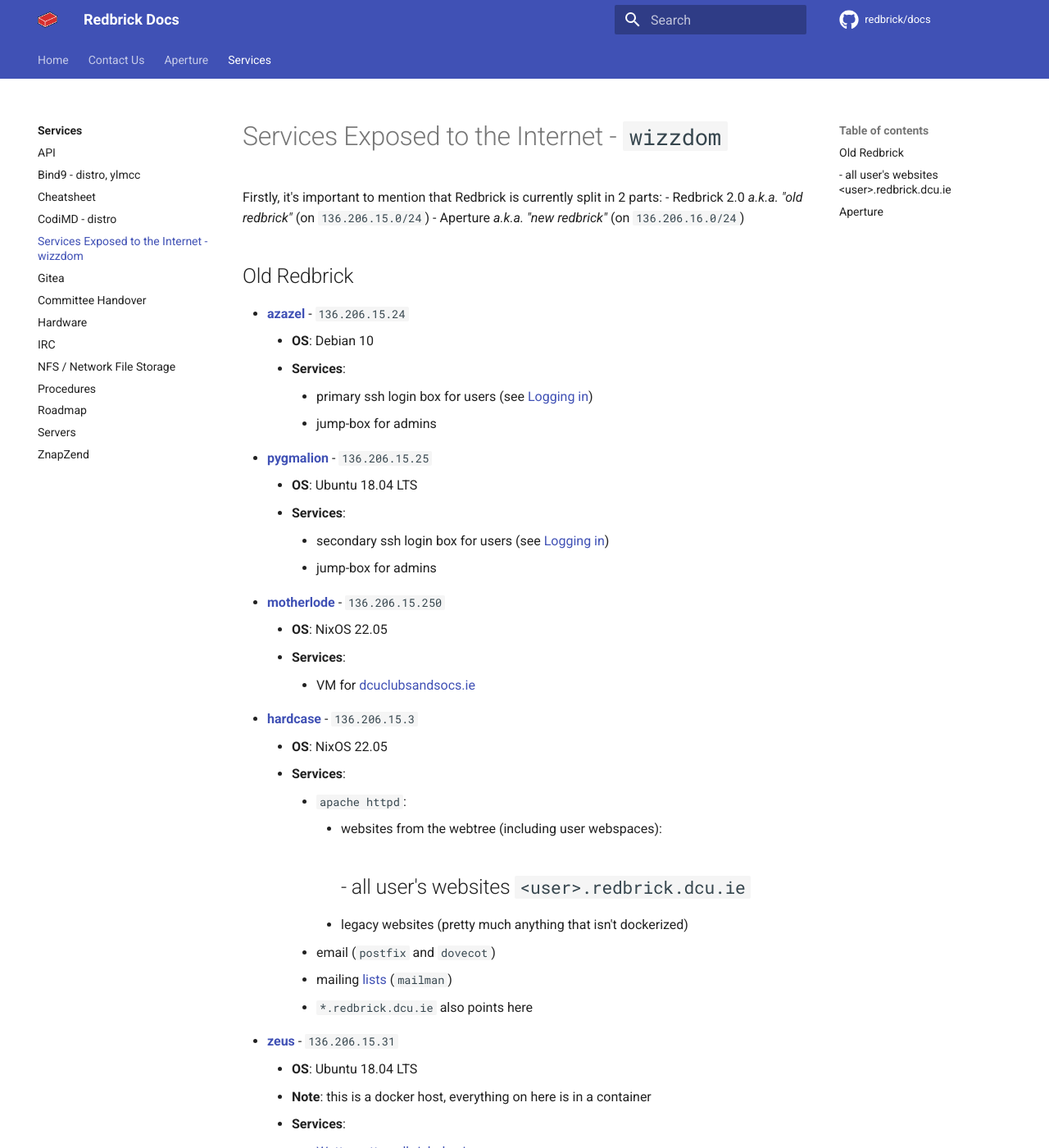
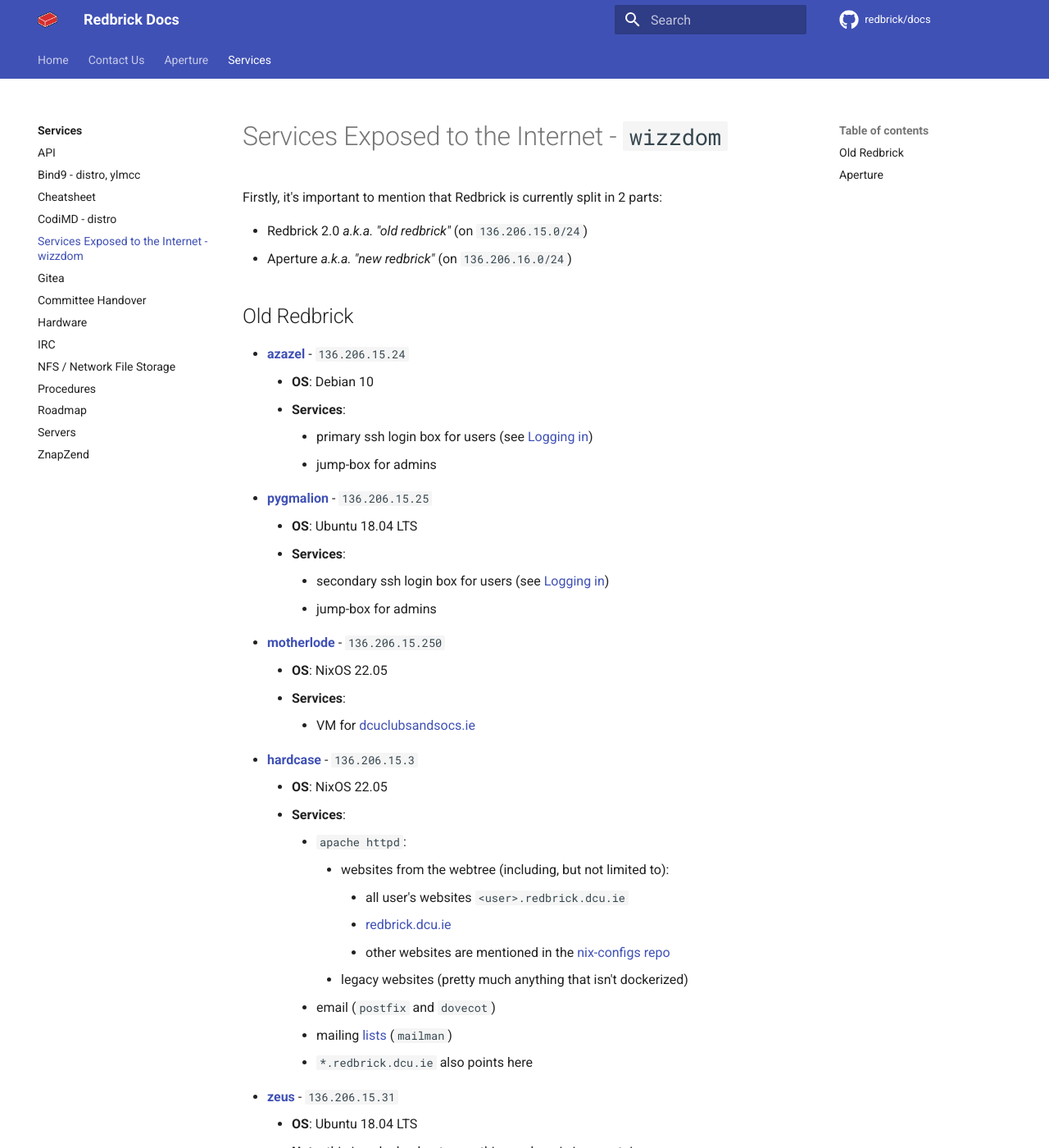
Before and after one commit to redbrick/docs, an MkDocs documentation site: the page built from docs/services/exposed.md, in a window 1280 px wide and 1400 px high. Shown: the whole window at 82% size. Built offline with MkDocs 1.6.1 and Material for MkDocs 9.7.7, drawn with Linux system fonts in a browser that asks for light colours; comment, search, counter and statistics services are not loaded; some of the changed lines change nothing that is shown; some of the changed text lies outside the part shown.

Commit message:
exposed: clarify a few points and fix formatting

```diff
--- a/docs/services/exposed.md
+++ b/docs/services/exposed.md
@@ -1,6 +1,7 @@
 # Services Exposed to the Internet - `wizzdom`
 
 Firstly, it's important to mention that Redbrick is currently split in 2 parts:
+
 - Redbrick 2.0 *a.k.a. "old redbrick"* (on `136.206.15.0/24`)
 - Aperture *a.k.a. "new redbrick"* (on `136.206.16.0/24`)
 
@@ -23,9 +24,10 @@
 	- **OS**: NixOS 22.05
 	- **Services**:
 		- `apache httpd`:
-			- websites from the webtree (including user webspaces):
+			- websites from the webtree (including, but not limited to):
 				- all user's websites `<user>.redbrick.dcu.ie`
-				-
+				- [redbrick.dcu.ie](https://redbrick.dcu.ie)
+                - other websites are mentioned in the [nix-configs repo](https://github.com/redbrick/nix-configs/blob/master/services/httpd/vhosts.nix)
 			- legacy websites (pretty much anything that isn't dockerized)
 		- email (`postfix` and `dovecot`)
 		- mailing [lists](https://lists.redbrick.dcu.ie) (`mailman`)
@@ -34,10 +36,10 @@
 	- **OS**: Ubuntu 18.04 LTS
 	- **Note**: this is a docker host, everything on here is in a container
 	- **Services**:
-		- [Wetty](servers.md#Logging%20in%20to%20Wetty) [wetty.redbrick.dcu.ie](https://wetty.redbrick.dcu.ie)
-		- [Admin API](api.md) [api.redbrick.dcu.ie](https://api.redbrick.dcu.ie)
-		- Secretary's email generator [generator.redbrick.dcu.ie](https://generator.redbrick.dcu.ie)
-		- [CodiMD](codimd.md) [md.redbrick.dcu.ie](https://md.redbrick.dcu.ie)
+		- [Wetty](servers.md#Logging%20in%20to%20Wetty) at: [wetty.redbrick.dcu.ie](https://wetty.redbrick.dcu.ie)
+		- [Admin API](api.md) at: [api.redbrick.dcu.ie](https://api.redbrick.dcu.ie)
+		- Secretary's email generator  at: [generator.redbrick.dcu.ie](https://generator.redbrick.dcu.ie)
+		- [CodiMD](codimd.md) at: [md.redbrick.dcu.ie](https://md.redbrick.dcu.ie)
 		- all of this is routed through [traefik](traefik.md) as a reverse proxy
 - [paphos](../hosts/paphos.md) - `136.206.15.53`
 	- **OS**: Ubuntu 14.04 LTS
```
